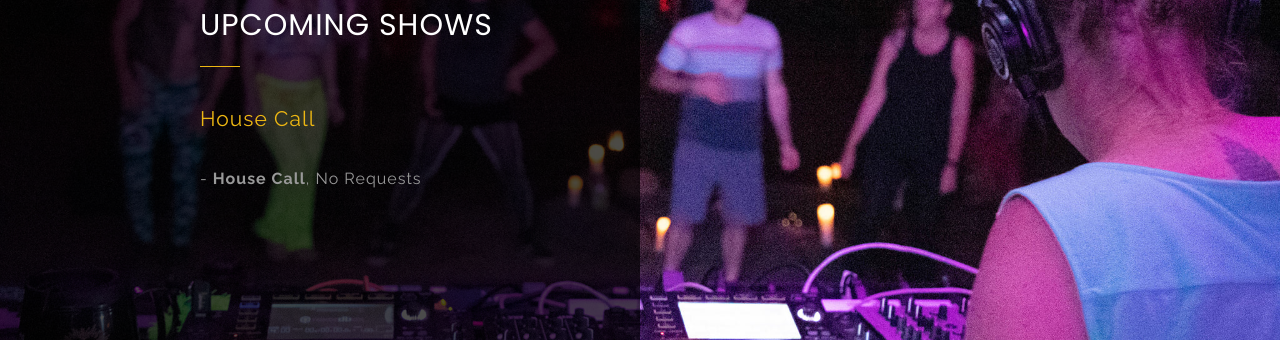
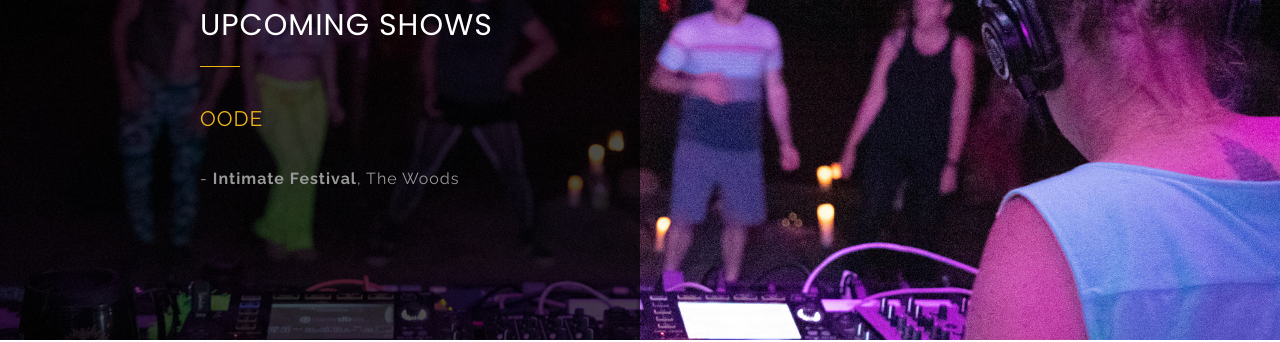
Before and after one commit to 9spire/msmatchmusic, a Jekyll site: the page built from index.html, in a window 1280 px wide and 900 px high, scrolled down 3417 px. Shown: the part 154-496 px from the top of the window. Built offline with Jekyll 4.4.1, drawn with Linux system fonts in a browser that asks for light colours.

Commit message:
updated events

```diff
--- a/index.html
+++ b/index.html
@@ -19,16 +19,16 @@
   - /assets/images/@stock/slide-full-10.jpg
 
 testimonials:
-  - quote: "Patio by Native Habitat"
-    link: "https://fb.me/e/1rxJBHhCN"
+  - quote: "Bass Camp"
+    link: "https://www.twitch.tv/djmsmatch"
     author:
-      name: "Patio by Native Habitat"
-      position: 'Bar Maven'
-  - quote: "House Call"
-    link: "https://fb.me/e/1wLpjX4Jx"
+      name: "Online at Twitch"
+      position: '2nd Anniversary'
+  - quote: "OODE"
+    link: ""
     author:
-      name: "House Call"
-      position: 'No Requests'
+      name: "Intimate Festival"
+      position: 'The Woods'
   - quote: "Shift Festival - July 14 - July 17, 2022. native habitat theme camp."
     link: "https://www.facebook.com/events/358417986127047"
     author:
```
